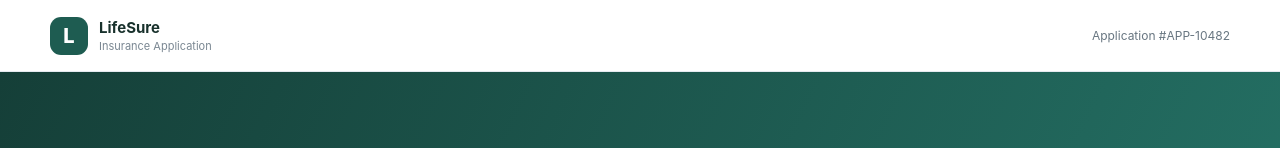
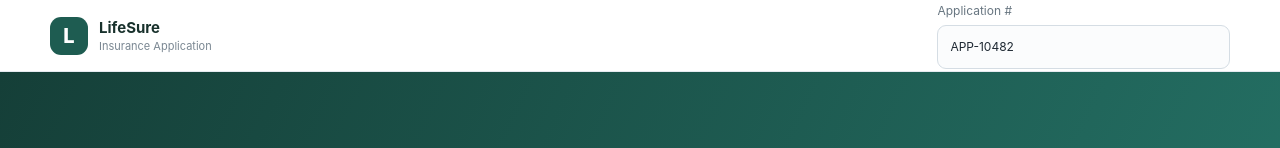
Before and after one commit to condense-demos/health-insurance.event-gateway-vercel, a Next.js app: page / in a window 1280 px wide. Shown: the top 148 px of the page. Built offline with nearby package versions, Linux system fonts and the light colour scheme; no server answers.

Commit message:
dynamic app name

```diff
--- a/app/page.tsx
+++ b/app/page.tsx
@@ -50,7 +50,7 @@ const initialHealth: HealthAnswers = {
 const states = ["IL", "CA", "NY", "TX", "NJ"];
 
 export default function Home() {
-  const [applicationId] = useState("APP-10482");
+  const [applicationId, setApplicationId] = useState("APP-10482");
   const [applicant, setApplicant] = useState<Applicant>(initialApplicant);
   const [healthAnswers, setHealthAnswers] = useState<HealthAnswers>(initialHealth);
   const [applicationCreated, setApplicationCreated] = useState(false);
@@ -61,6 +61,7 @@ export default function Home() {
   const [lastResult, setLastResult] = useState<ApiResult | null>(null);
   const [error, setError] = useState("");
   const [success, setSuccess] = useState("");
+  const url = `${process.env.NEXT_PUBLIC_GATEWAY_BASE_URL}/app`;
 
   const progress = useMemo(() => {
     const completed = [applicationCreated, healthCompleted, consentGiven].filter(Boolean).length;
@@ -75,8 +76,6 @@ export default function Home() {
     setBusy(true);
     setError("");
     setSuccess("");
-
-    const url = `${process.env.NEXT_PUBLIC_GATEWAY_BASE_URL}/app`;
 
     try {
       const response = await fetch(url, {
@@ -174,7 +173,9 @@ export default function Home() {
             <span>Insurance Application</span>
           </div>
         </div>
-        <div className="applicationRef">Application #{applicationId}</div>
+        <div className="applicationRef">Application #
+          <input required value={applicationId} onChange={(e: React.ChangeEvent<HTMLInputElement>) => setApplicationId(e.target.value)} />
+        </div>
       </header>
 
       <section className="heroInsurance">
```
